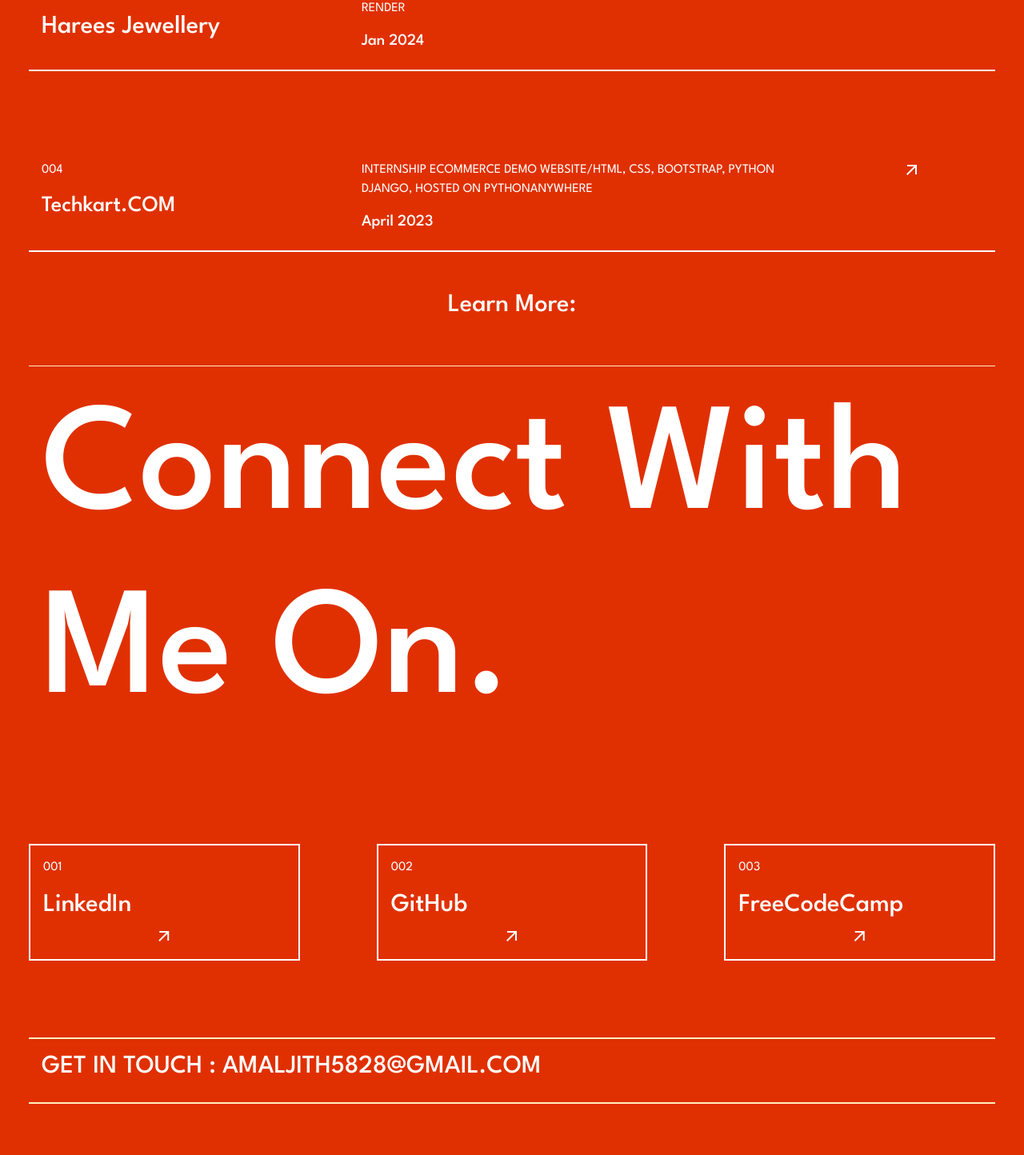
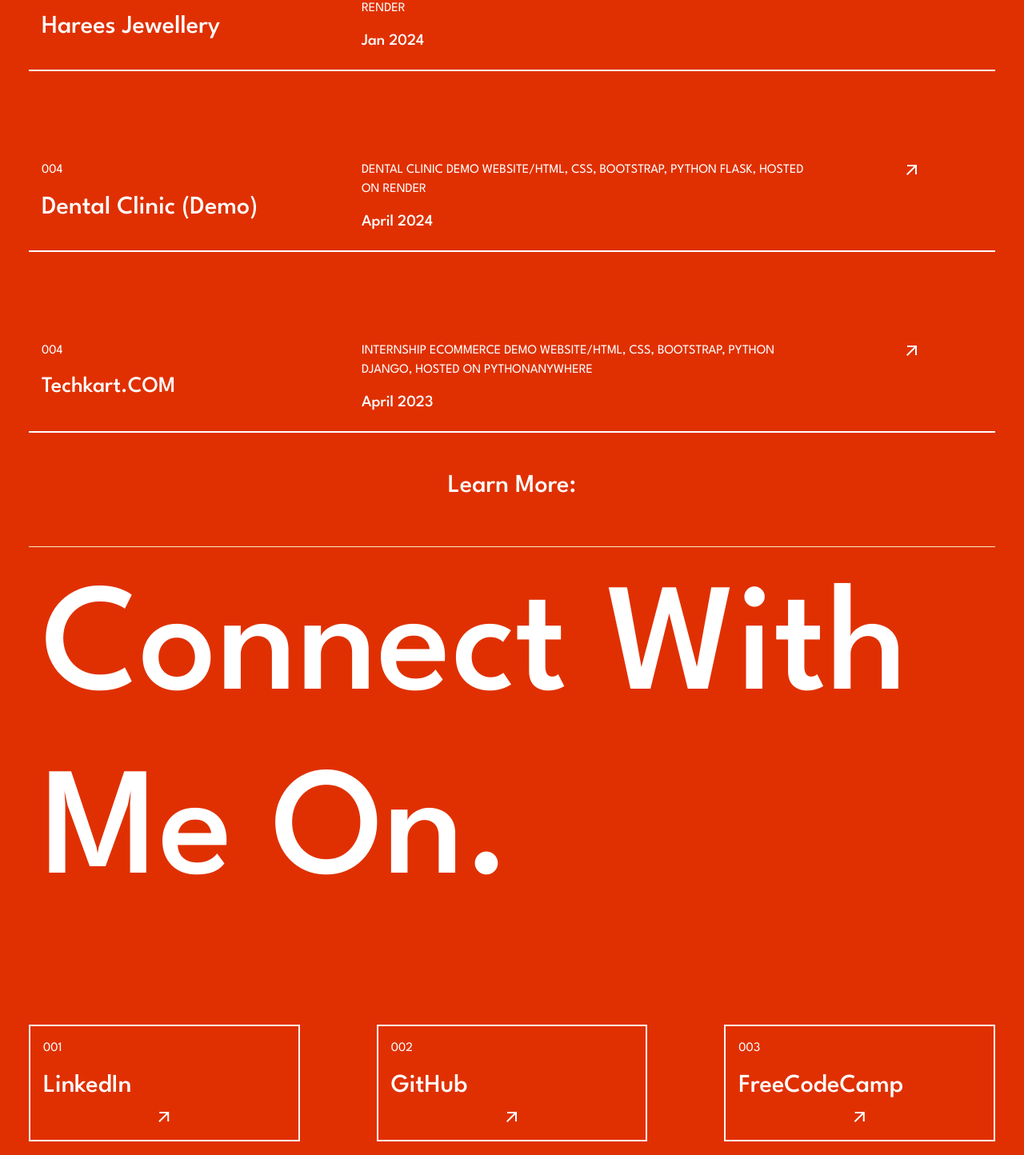
Before and after one commit to amal-jith/myPortfolio, a Flask app: page / in a window 1280 px wide. Shown: the part 5056-6500 px from the top of the page at 80% size. Run offline with Flask 3, Linux system fonts and the light colour scheme.

Commit message:
Update home.html

```diff
--- a/templates/home.html
+++ b/templates/home.html
@@ -311,6 +311,30 @@
           </div>
         </div>
 
+      <div class="row">
+          <div class="col-md-12 p-5"  data-aos="fade-up" data-aos-duration="1000">
+            <a href="https://dental-demo.onrender.com/" target="_blank">
+            <div class="card bg-transparent text-white rounded-0 workCard">
+              <div class="card-body">
+                <div class="row">
+                    <div class="col-md-4">
+                        <p class="card-text">004</p>
+                        <h2 class="card-title">Dental Clinic (Demo)</h2>
+                    </div>
+                    <div class="col-md-6">
+                        <p class="card-text">DENTAL CLINIC DEMO WEBSITE/HTML, CSS, BOOTSTRAP, PYTHON FLASK, HOSTED ON RENDER</p>
+                        <h5 class="card-title">April 2024</h5>
+                    </div>
+                    <div class="col-md-2">
+                        <div class="d-flex justify-content-center text-align-center"><span class="material-symbols-outlined">arrow_outward</span></div>
+                    </div>
+                </div>
+              </div>
+            </div>
+            </a>
+          </div>
+        </div>
+
         <div class="row">
           <div class="col-md-12 p-5" data-aos="fade-up" data-aos-duration="1000">
             <a href="https://techkart.pythonanywhere.com/shop/" target="_blank">
```
